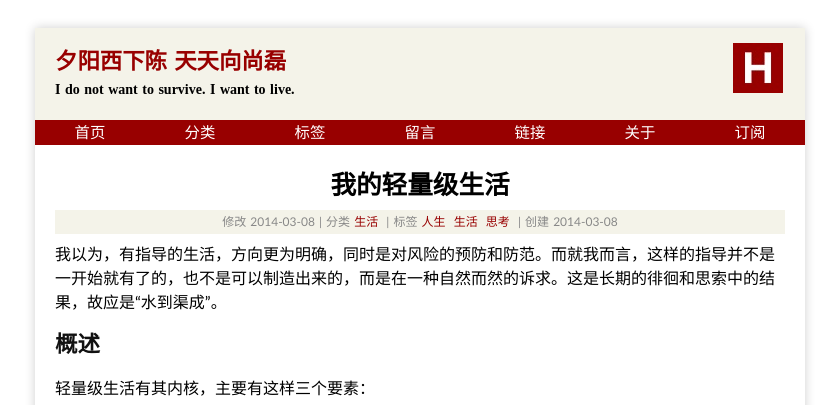
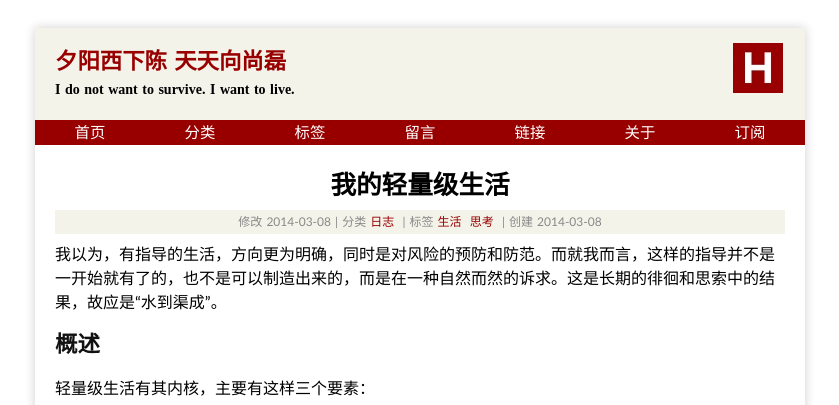
Before and after one commit to Xuezhiyuanlin/herechen.github.io, a Jekyll site: the page built from _posts/2014-03-08-my-lightly-life.md, in a window 1280 px wide. Shown: the top 405 px of the page, without its empty margins (220-1059 px from the left). Built offline with Jekyll 4.4.1, drawn with Linux system fonts in a browser that asks for light colours; some web fonts are replaced; Markdown is read by kramdown in place of the engine named in the settings; comment, search, counter and statistics services are not loaded.

Commit message:
herechen

```diff
--- a/_posts/2014-03-08-my-lightly-life.md
+++ b/_posts/2014-03-08-my-lightly-life.md
@@ -4,8 +4,8 @@
 layout: post
 title: 我的轻量级生活
 thread: 2
-categories: 生活
-tags: 人生 生活 思考
+categories: 日志
+tags: 生活 思考
 ---
 
 我以为，有指导的生活，方向更为明确，同时是对风险的预防和防范。而就我而言，这样的指导并不是一开始就有了的，也不是可以制造出来的，而是在一种自然而然的诉求。这是长期的徘徊和思索中的结果，故应是“水到渠成”。
```
Also changed, not shown: _posts/2014-03-25-the-thought-from-segment-settings.md (+1 -1 lines).
